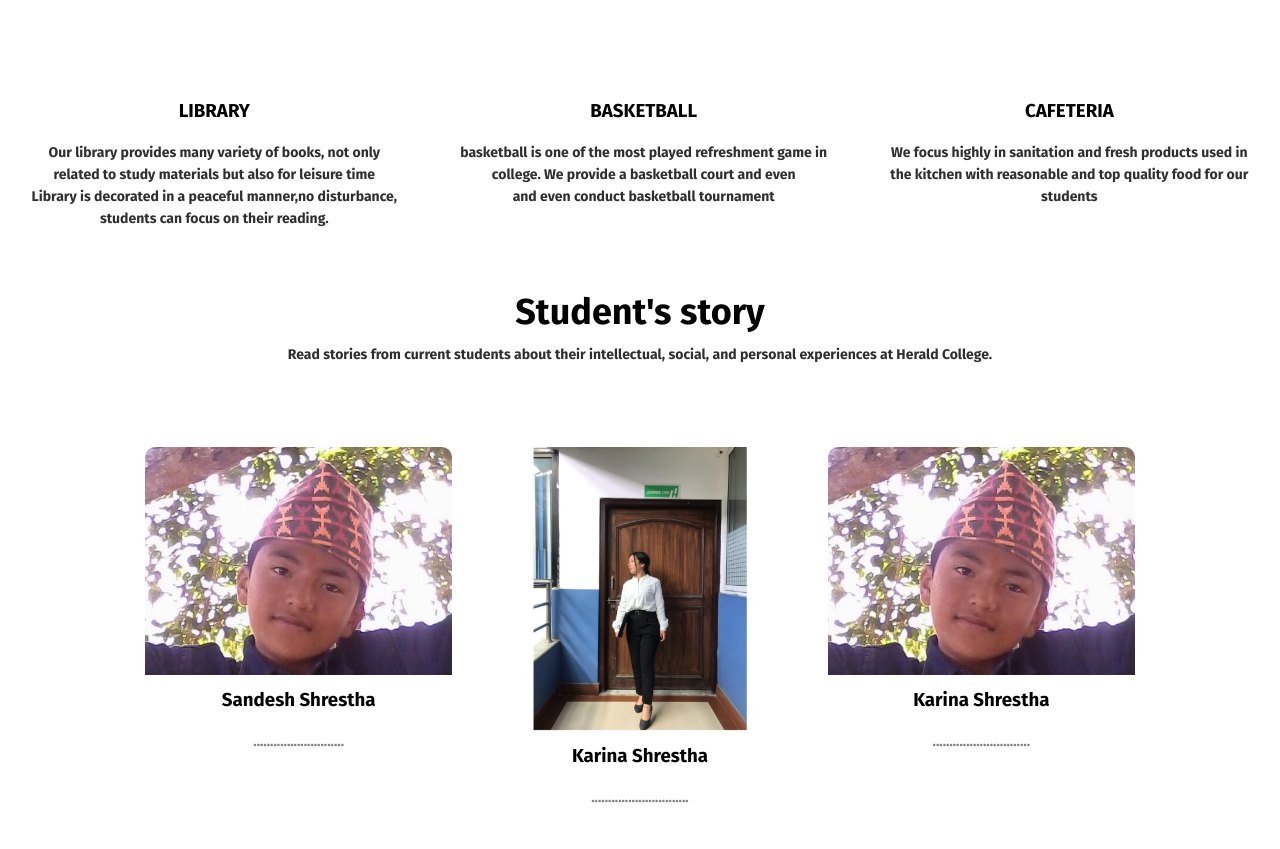
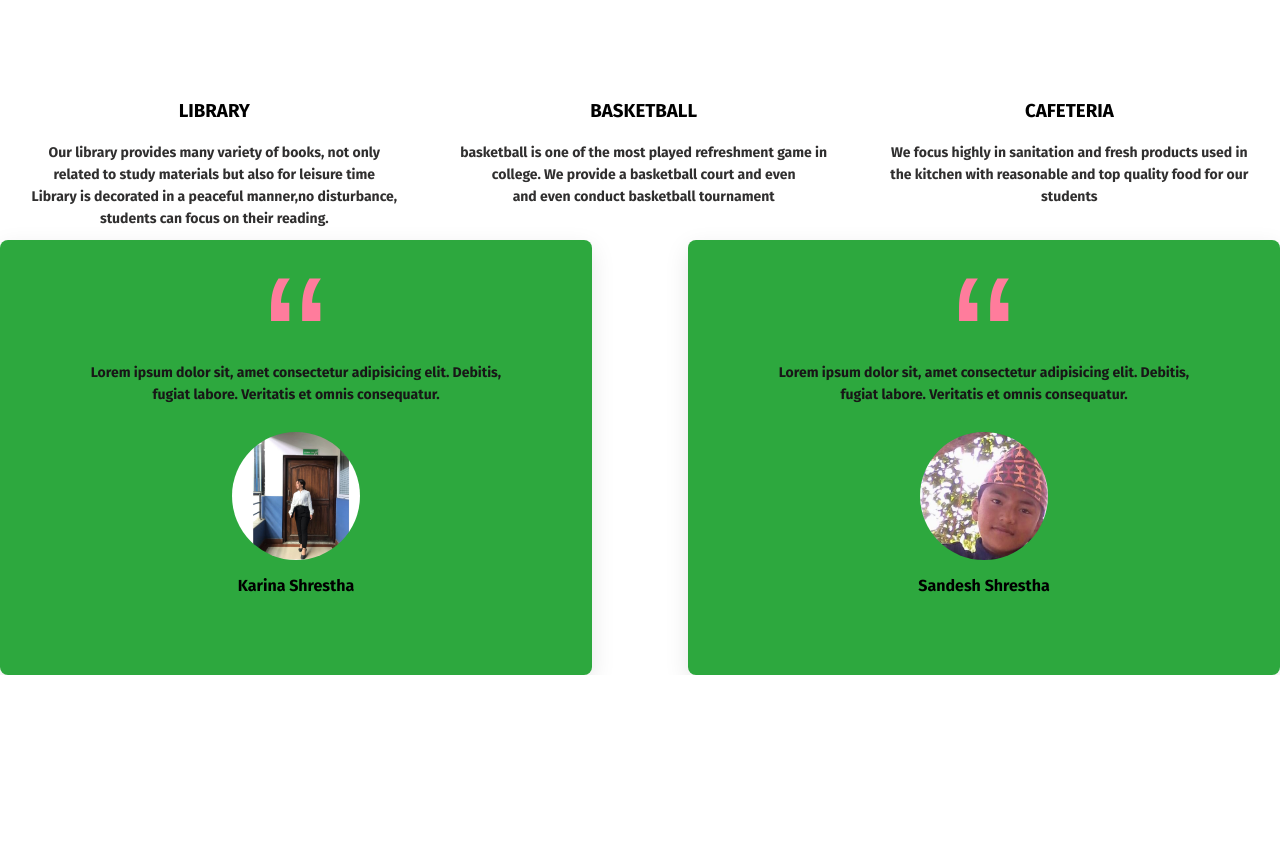
Before and after one commit to Pragya-Manandhar/collaboration, a PHP site: page / in a window 1280 px wide. Shown: the part 930-1779 px from the top of the page. After the commit the page ends 1605 px from the top, so only its background shows below. Run offline with PHP 8.4, Linux system fonts and the light colour scheme; some web fonts are replaced.

Commit message:
students story

```diff
--- a/index.html
+++ b/index.html
@@ -76,38 +76,35 @@
 </div>
 
 </section>
-                                          <!------ students story ---->
-<section class="Story">
-<h1>Student's story</h1>
-<p>Read stories from current students about their intellectual, social, and personal experiences at Herald College.</p>
+                                          <!------ students story/ testinomial ---->
+<section class="section">
+      <div class="testimonial-center container">
+        <div class="testimonial">
+          <span>&ldquo;</span>
+          <p>
+            Lorem ipsum dolor sit, amet consectetur adipisicing elit. Debitis,
+            fugiat labore. Veritatis et omnis consequatur.
+          </p>
+          <div class="img-cover">
+            <img src="./images/karina.jpg" alt="test2" />
+          </div>
+          <h4>Karina Shrestha</h4>
+        </div>
+        <div class="testimonial">
+          <span>&ldquo;</span>
+          <p>
+            Lorem ipsum dolor sit, amet consectetur adipisicing elit. Debitis,
+            fugiat labore. Veritatis et omnis consequatur.
+          </p>
 
-
-<div class="row">
-
-    <div class="Story-col">
-        <img src="images/sandesh.jpg">
-
-        <h3> Sandesh Shrestha</h3>
-        <h4> ...........................<h4>
-    </div>
-
-        <div class="Story-col" >
-            <img src="images/karina.jpg" >
-            <h3> Karina Shrestha</h3>
-            <h4>.............................</h4>
-
+          <div class="img-cover">
+            <img src="./images/sandesh.jpg" alt="test1" />
+          </div>
+          <h4>Sandesh Shrestha</h4>
         </div>
 
-            <div class="Story-col">
-                <img src="images/sandesh.jpg">
-                <h3> Karina Shrestha</h3>
-                <h4>.............................</h4>
-
-
-        </div>
-</div>
-
-</section>
+      </div>
+    </section>
 
 
 </body>
--- a/style.css
+++ b/style.css
@@ -176,44 +176,66 @@ h3 {
 
 
 
+/* Testimonials/ students story for about us */
+.testimonial-center {
+    display: grid;
+    grid-template-columns: repeat(auto-fit, minmax(25rem, 1fr));
+    gap: 6rem;
+}
 
-/*----students story css---*/
-
-
-
-
-.Story {
-    width: 80%;
-    margin: auto;
+.testimonial {
+    position: relative;
+    padding: 5rem;
+    background-color: rgb(45, 168, 62);
+    box-shadow: 0 0.5rem 1.5rem rgba(0, 0, 0, 0.1);
+    transition: all 300ms ease-in-out;
     text-align: center;
-    padding-top: 50px;
-
-
+    border-radius: 0.5rem;
 }
 
 
 
-
-.Story-col {
-    flex-basis: 30%;
-    border-radius: 10px;
-    margin-bottom: 30px;
-    position: relative;
-    overflow: hidden;
-
+.testimonial:hover {
+    box-shadow: 0 0.5rem 1.5rem rgba(0, 0, 0, 0.2);
+    transform: translateY(-1rem);
 }
 
-.Story-col img {
-    width: 100%;
+.testimonial span {
+    position: absolute;
+    top: 2%;
+    left: 50%;
+    font-size: 12rem;
+    font-family: sans-serif;
+    color: #ff7c9c;
+    line-height: 1;
+    transform: translate(-50%, 0);
 }
 
-h4 {
-    color: gray;
-    font-size: 14px;
-    font-weight: 300;
-    line-height: 22px;
-    padding: 10px;
-    text-align: center;
+.testimonial p {
+    margin: 2rem 0 1rem 0;
+    color: rgb(24, 23, 23);
+}
+
+.testimonial .rating {
+    margin-bottom: 1rem;
+}
+
+.testimonial .img-cover {
+    border-radius: 50%;
+    width: 8rem;
+    height: 8rem;
+    overflow: hidden;
+    margin: 0 auto;
+}
+
+.testimonial .img-cover img {
+    height: 100%;
+    object-fit: cover;
+}
+
+.testimonial h4 {
+    margin-top: 1rem;
+    color: black;
 }
 
 /*-----------------about us---------------*/
```
